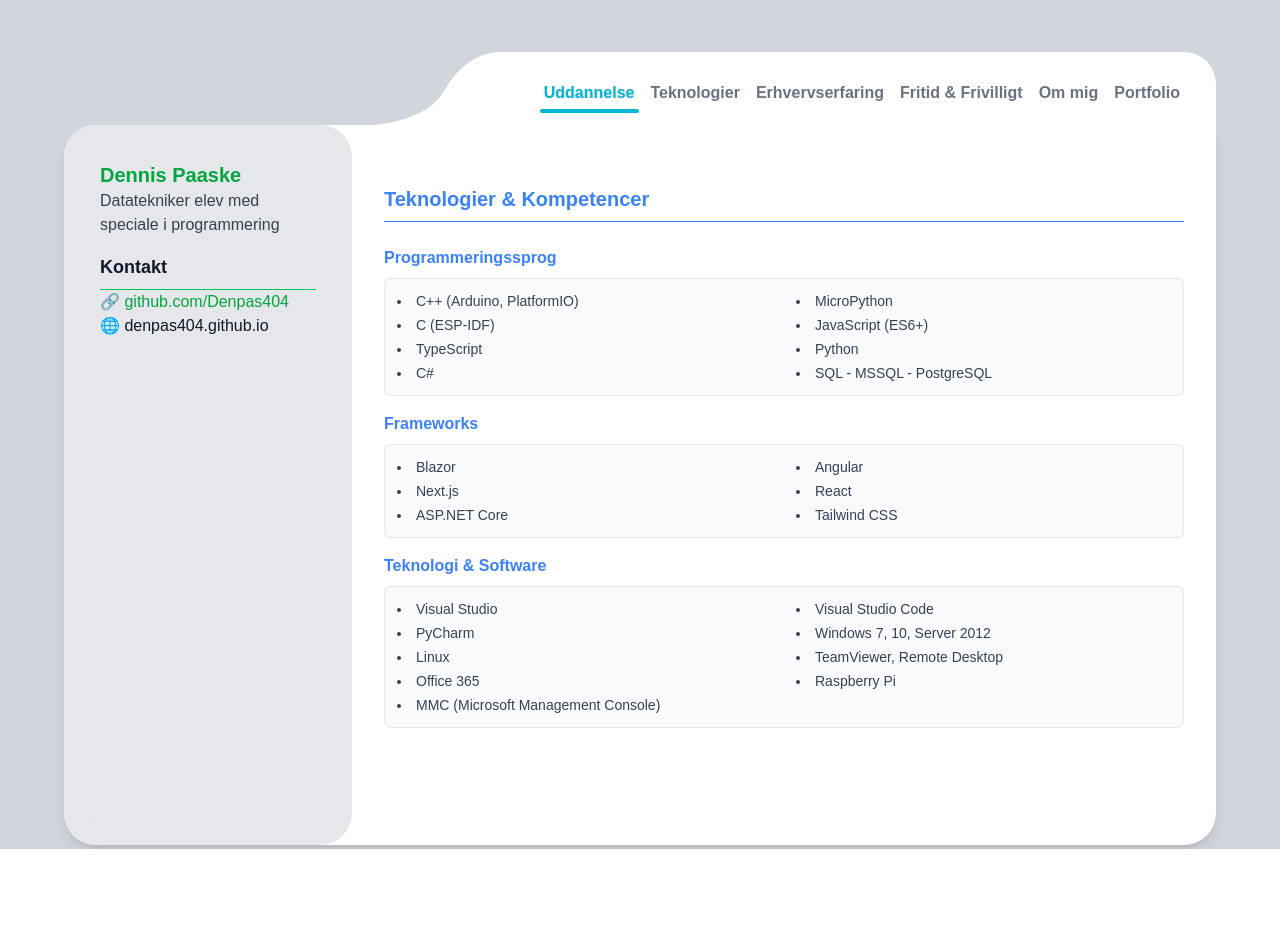
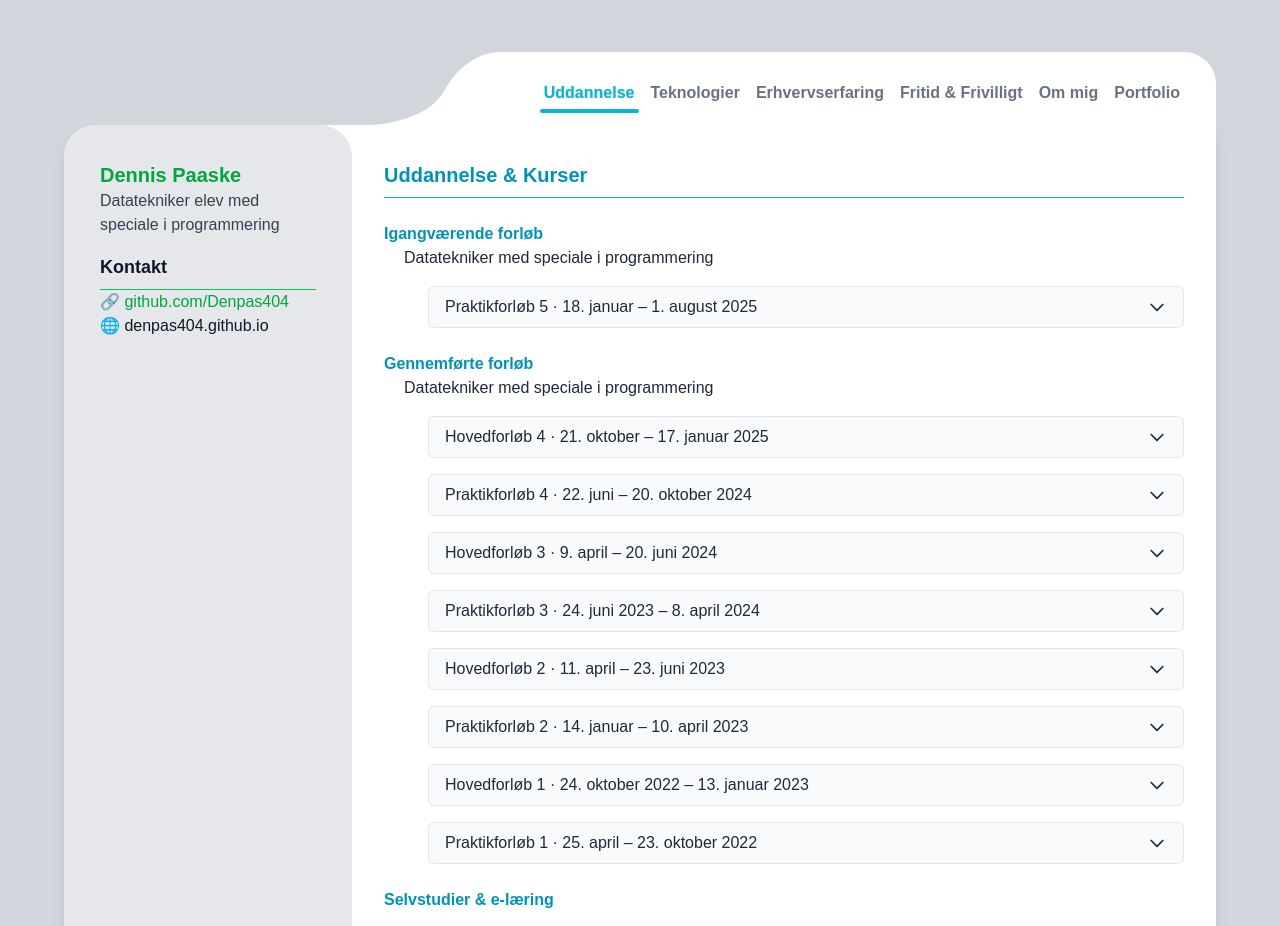
Before and after one commit to Denpas404/cv-portfolio, a Next.js app: page /StartPage in a window 1280 px wide. Shown: the top 926 px of the page. Before the commit the page ends 849 px from the top, so only its background shows below. Built offline with nearby package versions, Linux system fonts and the light colour scheme.

Commit message:
saved education

```diff
--- a/app/components/tabs/Education.tsx
+++ b/app/components/tabs/Education.tsx
@@ -1,47 +1,238 @@
-export default function Skills() {
+import { useState } from 'react';
+
+export default function Education() {
+    const [openIndex, setOpenIndex] = useState<number | null>(null);
+    const [openOngoing, setOpenOngoing] = useState(false);
+
+    const toggle = (index: number) => {
+        setOpenIndex(openIndex === index ? null : index);
+    };
+
+    const toggleOngoing = () => {
+        setOpenOngoing(!openOngoing);
+    };
+
+    const ongoingSubjects = [
+        {
+            title: 'Praktikforløb 5 · 18. januar – 1. august 2025',
+            subjects: [
+                'Arbejdet på projektet: "Mit TEC forløb"',
+                'Udvikling af et system til administration og visualisering af data fra TEC-forløb til elever.',
+                'Systemet inkluderer også mulighed for, at elever kan skrive refleksionsnoter og sende dem til deres lærer',
+                'Projektet omfattede databasedesign, API-udvikling og frontend-visualisering',
+                'Teknologier: ASP.NET Core, MSSQL, progressiv webapp (PWA) bygget med Blazor WebAssembly',
+                'Projektarbejdet inkluderede idéudvikling, OOAD-analyse, SWOT og Gantt-planlægning'
+            ]
+
+        },
+    ];
+
+    const completedForloeb = [
+        {
+            title: "Hovedforløb 4 · 21. oktober – 17. januar 2025",
+            subjects: [
+                "App programmering I",
+                "App programmering II",
+                "Game-design I",
+                "Game-design II",
+                "IoT og Embeddede Linux systemer",
+                "IoT og Embeddede systemer",
+                "Linux rettet mod server og embedded",
+                "Serversideprogrammering",
+                "Softwaretest og -sikkerhed"
+            ]
+        },
+        {
+            title: "Praktikforløb 4 · 22. juni – 20. oktober 2024",
+            subjects: [
+                "Arbejdet med projektet: TEC Energy",
+                "Udvikling af et system til overvågning og visualisering af energiforbrug i bygninger",
+                "Projektet omfattede opsætning af sensorer, datalogning og energidashboards",
+                "Teknologier: ESP32, MQTT, Grafana og InfluxDB",
+                "Projektarbejdet inkluderede idéudvikling, OOAD-analyse, SWOT og Gantt-planlægning",
+                "Projektet bidrog til TECs fokus på grøn udvikling og bæredygtighed som grøn skole"
+            ]
+        },
+        {
+            title: "Hovedforløb 3 · 9. april – 20. juni 2024",
+            subjects: [
+                "Big Data begreber, teknikker og processer",
+                "Databaseprogrammering ¹",
+                "GUI-programmering ¹",
+                "IoT og Embeddede systemer",
+                "Objekt Orienteret Analyse og Design ¹",
+                "Python Programmering",
+                "Serversideprogrammering",
+                "Softwaretest og -sikkerhed ¹",
+                "Note ¹: Fag markeret med ¹ blev gennemført som ét samlet projekt"
+            ]
+        },
+        {
+            title: "Praktikforløb 3 · 24. juni 2023 – 8. april 2024",
+            subjects: [
+                "Praktikforløb 3 projekt:",
+                "Udvikling af 'Mealplanner'-projekt fra idé til færdigt system",
+                "Projekt indeholdt brugeroprettelse, opskriftsstyring, ugeplanlægning og automatisk indkøbsliste",
+                "Teknologier: Angular frontend, ASP.NET Core API og MSSQL database",
+                "Arbejdet inkluderede projektidé, OOAD-analyse, SWOT, samt Gantt-planlægning",
+                "Projektet blev udført som gruppearbejde med fokus på samarbejde og fælles ansvar"
+            ]
+        },
+        {
+            title: "Hovedforløb 2 · 11. april – 23. juni 2023",
+            subjects: [
+                "Clientsideprogrammering",
+                "Databaseprogrammering ¹",
+                "GUI-programmering ¹",
+                "Objektorienteret programmering ¹",
+                "Serveradministration og sikkerhed",
+                "Serverteknologi",
+                "Serverteknologi - Databaseserver",
+                "Note ¹: Fag markeret med ¹ blev gennemført som ét samlet projekt"
+            ]
+        },
+        {
+            title: "Praktikforløb 2 · 14. januar – 10. april 2023",
+            subjects: ["Fag F", "Fag G"]
+        },
+        {
+            title: "Hovedforløb 1 · 24. oktober 2022 – 13. januar 2023",
+            subjects: [
+                "Clientsideprogrammering",
+                "Databaseprogrammering",
+                "Grundlæggende programmering",
+                "Netværk I",
+                "Computerteknologi",
+                "Objektorienteret programmering",
+                "Studieteknik"
+            ]
+        },
+        {
+            title: "Praktikforløb 1 · 25. april – 23. oktober 2022",
+            subjects: ["Fag 1", "Fag 2"]
+        },
+    ];
+
+    const onlineCourses = [
+        { title: 'Learn Java', provider: 'Codecademy' },
+        { title: 'C#', provider: 'Intro TEC' },
+        { title: 'Python for Beginners', provider: 'Sololearn' },
+        { title: 'Python Core', provider: 'Sololearn' },
+        { title: 'SQL 101', provider: 'Sololearn' },
+        { title: 'Java', provider: 'Sololearn' },
+        { title: 'HTML Fundamentals', provider: 'Sololearn' },
+        { title: 'CCNA R&S: Introduction to Networks', provider: 'Cisco Networking Academy' },
+    ];
+
+    const otherCourses = [
+        { title: 'Førstehjælp – 8 timers kursus', provider: 'TEC' },
+        { title: 'Brandbekæmpelse – grundlæggende brandkursus', provider: 'TEC' }
+    ];
+
     return (
         <section>
-            <h2 className="text-xl font-semibold text-[#3b82f6] border-b border-[#3b82f6] pb-2 mt-6">Teknologier & Kompetencer</h2>
+            <h2 className="text-xl font-semibold text-cyan-600 border-b border-cyan-500 pb-2">Uddannelse & Kurser</h2>
 
-            <div className="mt-6 mb-4">
-                <h3 className="text-base font-semibold text-[#3b82f6]">Programmeringssprog</h3>
-                <ul className="mt-2 grid sm:grid-cols-2 gap-x-6 gap-y-1 text-sm text-gray-700 bg-gray-50 border border-gray-200 rounded-md p-3 list-disc list-inside">
-                    <li>C++ (Arduino, PlatformIO)</li>
-                    <li>MicroPython</li>
-                    <li>C (ESP-IDF)</li>
-                    <li>JavaScript (ES6+)</li>
-                    <li>TypeScript</li>
-                    <li>Python</li>
-                    <li>C#</li>
-                    <li>SQL - MSSQL - PostgreSQL</li>
-                </ul>
+            {/* Igangværende sektion */}
+            <h3 className="font-semibold text-cyan-600 mt-6">Igangværende forløb</h3>
+            <ul className="ml-5 text-gray-800">
+                <li>
+                    <p className="font-medium">Datatekniker med speciale i programmering</p>
+                    <ul className="ml-6 mt-2 space-y-2">
+                        {ongoingSubjects.map((item, idx) => (
+                            <li key={idx}>
+                                <div className="bg-gray-50 my-4 px-4 py-2 rounded-md border border-gray-200">
+                                    <div
+                                        onClick={toggleOngoing}
+                                        className="flex items-center justify-between w-full text-left font-medium text-gray-800 hover:bg-cyan-50 cursor-pointer"
+                                    >
+                                        <span>{item.title}</span>
+                                        <svg
+                                            className={`w-5 h-5 ml-2 transform transition-transform duration-300 ${openOngoing ? 'rotate-180' : ''}`}
+                                            fill="none"
+                                            stroke="currentColor"
+                                            viewBox="0 0 24 24"
+                                        >
+                                            <path strokeLinecap="round" strokeLinejoin="round" strokeWidth={2} d="M19 9l-7 7-7-7" />
+                                        </svg>
+                                    </div>
+                                    <div className={`overflow-hidden transition-all duration-300 ${openOngoing ? 'max-h-[500px] mt-3' : 'max-h-0'}`}>
+                                        <ul className="list-disc ml-6 text-sm text-gray-700">
+                                            {item.subjects.map((subject, subIdx) => (
+                                                <li key={subIdx}>{subject}</li>
+                                            ))}
+                                        </ul>
+                                    </div>
+                                </div>
+                            </li>
+                        ))}
+                    </ul>
+                </li>
+            </ul>
+
+            {/* Gennemførte sektion */}
+            <h3 className="font-semibold text-cyan-600 mt-6">Gennemførte forløb</h3>
+            <ul className="ml-5 text-gray-800">
+                <li>
+                    <p className="font-medium">Datatekniker med speciale i programmering</p>
+                    <ul className="ml-6 mt-2 space-y-2">
+                        {completedForloeb.map((item, index) => (
+                            <li key={index}>
+                                <div className="bg-gray-50 my-4 px-4 py-2 rounded-md border border-gray-200">
+                                    <div
+                                        onClick={() => toggle(index)}
+                                        className="flex items-center justify-between w-full text-left font-medium text-gray-800 hover:bg-cyan-50 cursor-pointer"
+                                    >
+                                        <span>{item.title}</span>
+                                        <svg
+                                            className={`w-5 h-5 ml-2 transform transition-transform duration-300 ${openIndex === index ? 'rotate-180' : ''}`}
+                                            fill="none"
+                                            stroke="currentColor"
+                                            viewBox="0 0 24 24"
+                                        >
+                                            <path strokeLinecap="round" strokeLinejoin="round" strokeWidth={2} d="M19 9l-7 7-7-7" />
+                                        </svg>
+                                    </div>
+                                    <div className={`overflow-hidden transition-all duration-300 ${openIndex === index ? 'max-h-[500px] mt-3' : 'max-h-0'}`}>
+                                        <ul className="list-disc ml-6 text-sm text-gray-700">
+                                            {item.subjects.map((subject, subIdx) => (
+                                                <li key={subIdx}>{subject}</li>
+                                            ))}
+                                        </ul>
+                                    </div>
+                                </div>
+                            </li>
+                        ))}
+                    </ul>
+                </li>
+            </ul>
+
+            {/* Selvstudier & e-læring */}
+            <h3 className="font-semibold text-cyan-600 mt-6 mb-4">Selvstudier & e-læring</h3>
+            <div className="grid gap-4 sm:grid-cols-2 lg:grid-cols-3">
+                {onlineCourses.map((course, index) => (
+                    <div
+                        key={index}
+                        className="p-4 border border-gray-200 rounded-lg bg-gray-50 hover:bg-cyan-50 hover:shadow-md transition"
+                    >
+                        <p className="text-sm font-semibold text-gray-800">{course.title}</p>
+                        <p className="text-xs text-gray-600">{course.provider}</p>
+                    </div>
+                ))}
             </div>
 
-            <div className="mb-4">
-                <h3 className="text-base font-semibold text-[#3b82f6]">Frameworks</h3>
-                <ul className="mt-2 grid sm:grid-cols-2 gap-x-6 gap-y-1 text-sm text-gray-700 bg-gray-50 border border-gray-200 rounded-md p-3 list-disc list-inside">
-                    <li>Blazor</li>
-                    <li>Angular</li>
-                    <li>Next.js</li>
-                    <li>React</li>
-                    <li>ASP.NET Core</li>
-                    <li>Tailwind CSS</li>
-                </ul>
-            </div>
-
-            <div>
-                <h3 className="text-base font-semibold text-[#3b82f6]">Teknologi & Software</h3>
-                <ul className="mt-2 grid sm:grid-cols-2 gap-x-6 gap-y-1 text-sm text-gray-700 bg-gray-50 border border-gray-200 rounded-md p-3 list-disc list-inside">
-                    <li>Visual Studio</li>
-                    <li>Visual Studio Code</li>
-                    <li>PyCharm</li>
-                    <li>Windows 7, 10, Server 2012</li>
-                    <li>Linux</li>
-                    <li>TeamViewer, Remote Desktop</li>
-                    <li>Office 365</li>
-                    <li>Raspberry Pi</li>
-                    <li>MMC (Microsoft Management Console)</li>
-                </ul>
+            {/* Øvrige kurser */}
+            <h3 className="font-semibold text-cyan-600 mt-6 mb-4">Øvrige kurser</h3>
+            <div className="grid gap-4 sm:grid-cols-2 lg:grid-cols-3">
+                {otherCourses.map((course, index) => (
+                    <div
+                        key={index}
+                        className="p-4 border border-gray-200 rounded-lg bg-gray-50 hover:bg-cyan-50 hover:shadow-md transition"
+                    >
+                        <p className="text-sm font-semibold text-gray-800">{course.title}</p>
+                        <p className="text-xs text-gray-600">{course.provider}</p>
+                    </div>
+                ))}
             </div>
         </section>
     );
--- a/app/components/tabs/Skills.tsx
+++ b/app/components/tabs/Skills.tsx
@@ -3,9 +3,9 @@ export default function Skills() {
         <section>
             <h2 className="text-xl font-semibold text-[#3b82f6] border-b border-[#3b82f6] pb-2">Teknologier & Kompetencer</h2>
 
-            <div className="mb-4">
-                <h3 className="text-base font-semibold text-[#3b82f6]">Programmeringssprog</h3>
-                <ul className="mt-2 grid sm:grid-cols-2 gap-x-6 gap-y-1 text-sm text-gray-700 bg-gray-50 border border-gray-200 rounded-md p-3 list-disc list-inside">
+                    <h3 className="font-semibold text-[#3b82f6] mt-6">Programmeringssprog</h3>
+            <div className="bg-gray-50 my-4 px-4 py-2 rounded-md border border-gray-200">
+                <ul className="mt-1 grid sm:grid-cols-2 gap-x-6 gap-y-1 text-sm text-gray-700 list-disc list-inside ml-4">
                     <li>C++ (Arduino, PlatformIO)</li>
                     <li>MicroPython</li>
                     <li>C (ESP-IDF)</li>
@@ -16,6 +16,7 @@ export default function Skills() {
                     <li>SQL - MSSQL - PostgreSQL</li>
                 </ul>
             </div>
+
 
             <div className="mb-4">
                 <h3 className="text-base font-semibold text-[#3b82f6]">Frameworks</h3>
```
